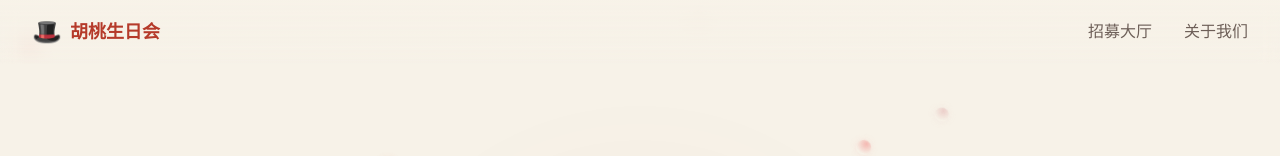
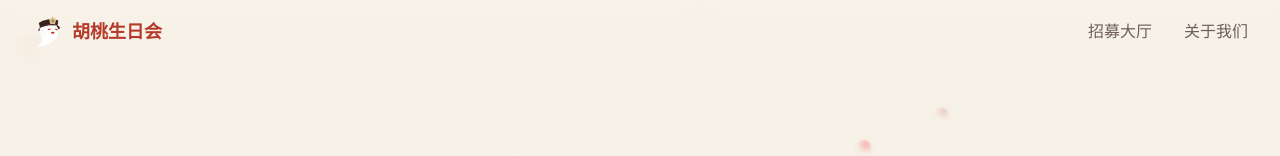
Before and after one commit to keqing-birthday/hutao0715, a React (Vite) app: page / in a window 1280 px wide. Shown: the top 156 px of the page. Built offline with nearby package versions, Linux system fonts and the light colour scheme.

Commit message:
图标编辑

```diff
--- a/src/components/layout/Navbar.jsx
+++ b/src/components/layout/Navbar.jsx
@@ -25,7 +25,11 @@ export default function Navbar() {
             href="#"
             className="flex items-center gap-2 text-plum font-bold text-lg hover:opacity-90 transition-opacity"
           >
-            <span className="text-2xl">🎩</span>
+            <img
+              src="/ghost.png"
+              alt="胡桃生日会"
+              className="h-8 w-8 object-contain"
+            />
             <span className="text-title">胡桃生日会</span>
           </a>
 
```
Also changed, not shown: public/ghost.png.
